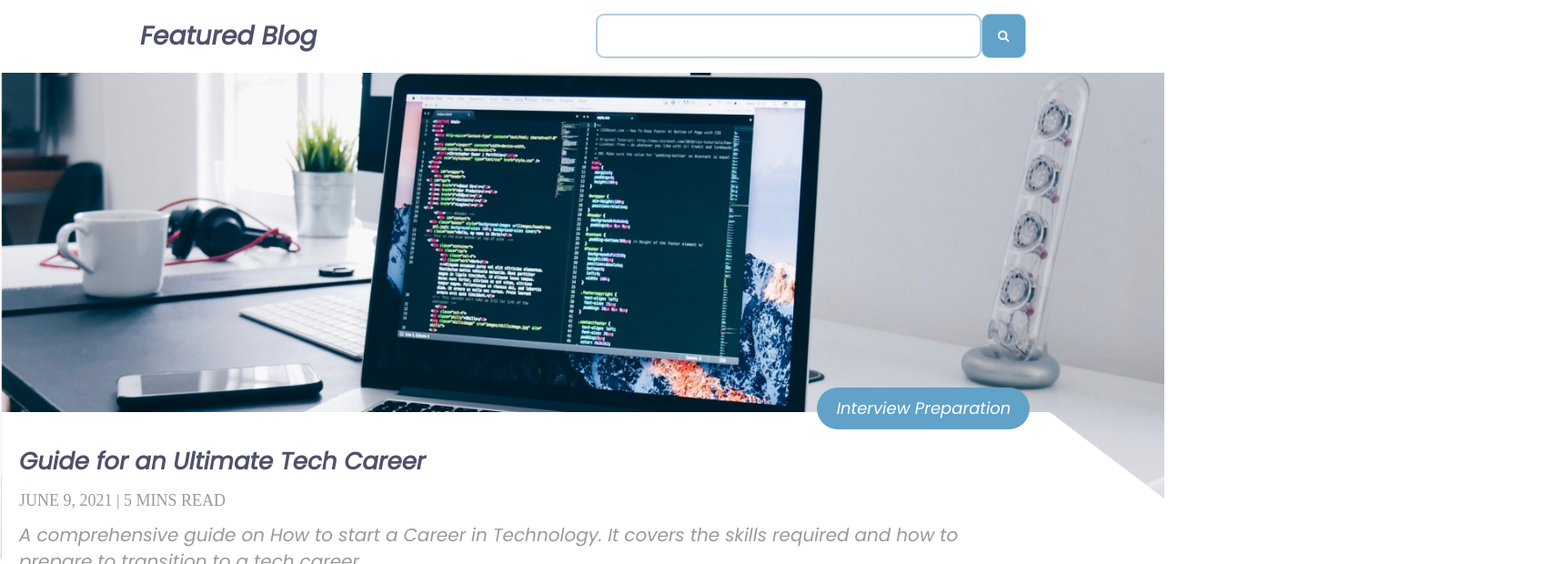
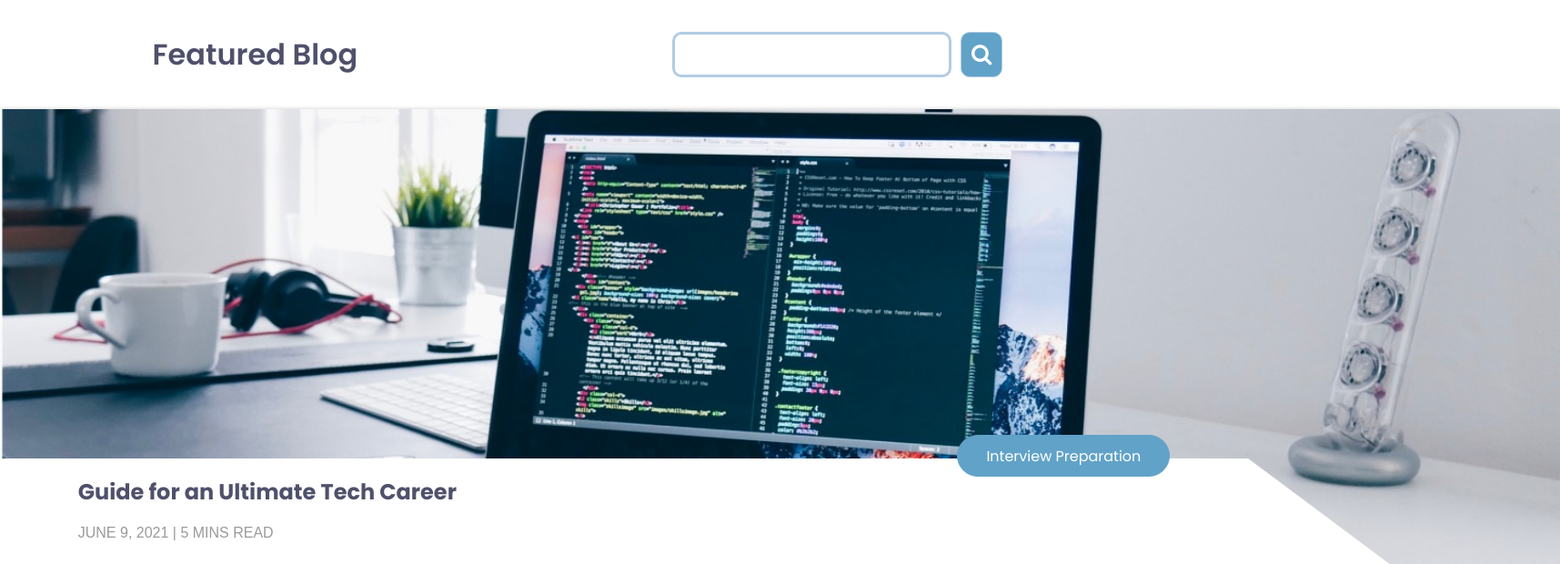
Before and after one commit to yashwanthreddyt25/Blog_renaissance_task, a plain HTML site: page Blog/index.html in a window 1280 px wide. Shown: the top 620 px of the page at 91% size, 1715 px wide, since content can reach past the window. Drawn offline with Linux system fonts and the light colour scheme; a web font is replaced by a local one.

Commit message:
Updated with new code

```diff
--- a/Blog/index.html
+++ b/Blog/index.html
@@ -27,6 +27,8 @@
             </div>
         </div>
 
+
+        <!-- Header with image section starts -->
         <div id="blog_header_mid_section">
 
             <div id="blog_image">
@@ -52,11 +54,14 @@
 
                 </div>
 
-            <div id="blog_tag">
-                <div id="blog_tag_ele">Interview Preparation</div>
-            </div>
+                <button class="blog_tag">
+                    <p class="blog_tag_ele">Interview Preparation</p>
+                </button>
+
         </div>
 
+
+        <!-- Articles start from here -->
         <div id="blog_header_bottom_section">
 
             <div class="header_card_container">
--- a/Blog/style.css
+++ b/Blog/style.css
@@ -1,231 +1,185 @@
-@import url('https://fonts.googleapis.com/css2?family=Poppins:ital@1&display=swap');
+@import url('https://fonts.googleapis.com/css2?family=Poppins:wght@400;500;600;700;800&display=swap');
+@import url('https://fonts.googleapis.com/css2?family=Proza+Libre:wght@400;500;600;700;800&display=swap');
+
 
 body {
     margin: 0;
     padding: 0;
 }
 
+/* Out-most container styling: HEADER */
 #header{
     display: flex;
     flex-direction: column;
     justify-content: space-evenly;
 }
 
+
+/* Featured Blog Title and Search Bar */
 #blog_header_top_section{
+    /* border: 2px solid red; */
+    height: 15vh;
     display: flex;
     flex-direction: row;
     justify-content: space-around;
+    align-items: center;
 }
-
 #blog_heading{
-    width: 198px;
-    height: 42px;
-    left: 121px;
-    top: 121px;
-
-    font-family: 'Poppins';
-
-    font-style: normal;
+    /* border: 2px solid green; */
+    font-family: 'Poppins', sans-serif;
     font-weight: 600;
-    font-size: 28px;
-    line-height: 149.8%;
-
-    text-align: center;
-
+    font-size: 2rem;
     color: #4F516B;
 }
-
 #search_header{
+    /* border: 2px solid green; */
     display: flex;
+    justify-content: space-evenly;
     align-items: center;
+    width: 30%;
 }
-
 #search_field{
-
-    border: 2px solid #B2CCE3;
-
+    width: 80%;
+    height: 50px;
+    border: 3px solid #B2CCE3;
+    outline: none;
+    border-radius: 10px;
+    font-family: 'Poppins', sans-serif;
+    font-size: 1.2rem;
+    font-weight: 500;
+}
+#search_field:focus{
+    border: 3px solid #80b1db;
+}
+#search_button{
     box-sizing: border-box;
-
-    width: 424px;
-    height: 49px;
-    left: 903px;
-    top: 115px;
-
-    border: 2px solid #B2CCE3;
-    border-radius: 9px;
-}
-
-#search_button{
-
-    box-sizing: border-box;
-
-    width: 49px;
-    height: 49px;
-    left: 1337px;
-    top: 114px;
-
+    width: 12%;
+    height: 50px;
+    font-size: 1.5rem;
     background: rgba(62, 142, 188, 0.82);
     border: 1px solid #B2CCE3;
-    border-radius: 9px;
+    border-radius: 10px;
+    cursor: pointer;
 }
-
 #search_button i{
-    /* fill: white; */
     filter: invert();
 }
 
+/* #header{
+    min-width: 100%;
+} */
+
+
 /* Blog header mid section start */
 
+#blog_header_mid_section{
+    /* border: 2px solid red; */
+    width: 100%;
+    height: 80vh;
+    box-shadow: 0px 1px 5px rgb(179, 177, 177);
+    position: relative;
+}
 #blog_image{
     position: relative;
     height: 100%;
 }
-
 #blog_image img{
     width: 100%;
     height: 100%;
-    padding-bottom: 20px;
 }
 
 #blog_image_content{
-
+    /* border: 2px solid green; */
     position: absolute;
     z-index: 1;
-    width: 1440px;
-    height: 217px;
-    left: 2px;
-    top: 453px;
+    width: 100%;
+    height: 40%;
+    left: 0px;
+    bottom: 0px;
     clip-path: polygon(0% 0%, 80% 0%, 100% 100%, 0% 100%);
-
-    background: #FFFFFF;
+    background: #FFF;
 }
-
+#blog_image_content div{
+    margin-left: 5%;
+    margin-top: 1.1%;
+}
 #blog_image_content_heading{
-    width: 500px;
-    height: 39px;
-    left: 121px;
-    top: 592px;
-
-    font-family: 'Poppins';
-    font-style: normal;
+    /* border: 2px solid purple; */
+    color: #4F516B;
+    font-family: 'Poppins', sans-serif;
     font-weight: 600;
-    font-size: 26px;
-    line-height: 149.8%;
-    /* identical to box height, or 39px */
-
-    padding-left: 19px;
-    padding-bottom: 10px;
-
-    color: #4F516B;
-
+    font-size: 1.5rem;
 }
-
+#blog_image_content_heading h4{
+    /* border: 2px solid red; */
+    margin: 0;
+}
 #blog_image_time{
+    /* border: 2px solid green; */
     width: 1083px;
     height: 27px;
-    left: 121px;
-    top: 641px;
-
-    font-family: 'Proza Libre';
+    font-family: 'Proza Libre', sans-serif;
     font-style: normal;
     font-weight: 400;
-    font-size: 18px;
-    line-height: 149.8%;
-    /* identical to box height, or 27px */
-
-    padding-left: 19px;
-    padding-bottom: 10px;
-
+    font-size: 1rem;
     color: #9A9A9B;
-
 }
-
 #blog_image_text_content{
-
     width: 1083px;
     height: 60px;
-    left: 121px;
-    top: 680px;
-
-    font-family: 'Poppins';
-    font-style: normal;
+    font-family: 'Poppins', sans-serif;
     font-weight: 400;
-    font-size: 20px;
-    line-height: 149.8%;
-    /* or 30px */
-
-    padding-left: 19px;
-    padding-bottom: 10px;
-
+    font-size: 1.3rem;
     color: #9A9A9B;
-
-
 }
-
 #blog_image_author{
-
     width: 240px;
     height: 30px;
-    left: 119px;
-    top: 755px;
-
-    font-family: 'Poppins';
-    font-style: normal;
+    font-family: 'Poppins', sans-serif;
     font-weight: 600;
     font-size: 20px;
-    line-height: 149.8%;
-    /* identical to box height, or 30px */
-
-
     background: linear-gradient(180deg, #444BAB 0%, #3E8EBC 100%);
     -webkit-background-clip: text;
     -webkit-text-fill-color: transparent;
-    background-clip: text;
-    text-fill-color: transparent;
-
-    padding-left: 19px;
 }
 
-#blog_tag{
+.blog_tag{
     position: absolute;
     z-index: 2;
     width: 234px;
     height: 46px;
-    left: 898px;
-    top: 426px;
-
+    right: 25%;
+    top: 56%;
+    border: 1px solid #61A2C8;
+    border-radius: 100px;
+    cursor: pointer;
     background: #61A2C8;
-    border-radius: 34.5px;
+    color: white;
+    font-family: 'Poppins', sans-serif;
+    font-size: 1rem;
+    transition: all .3s ease-in;
+    display: flex;
+    align-items: center;
+    justify-content: center;
 }
-
-#blog_tag_ele{
-    text-align: center;
-    width: 197px;
-    height: 27px;
-    left: 930px;
-    top: 553px;
-
-    font-family: 'Poppins';
-    font-style: normal;
-    font-weight: 500;
-    font-size: 18px;
-    line-height: 149.8%;
-    /* identical to box height, or 27px */
-    margin-left: 19px;
-    margin-top: 10px;
-
-    color: #FFFFFF;
+.blog_tag:hover{
+    cursor: pointer;
+    color: #61A2C8;
+    background-color: white;
+    border: 1px solid #61A2C8;
 }
-
 /* Blog header mid section end */
 
+
+
+/* Articles start from here */
+/* Card section start*/
 #blog_header_bottom_section{
-
+    margin-top: 5%;
     display: flex;
     justify-content: space-evenly;
 }
 
-/* Card section start*/
 
 .header_card{
     display: flex;
@@ -353,3 +307,15 @@ body {
 }
 
 /* Card section end */
+
+/* Media queries */
+
+@media only screen and (min-width: 768px){
+
+    #blog_header_mid_section{
+        width: 134%;
+    }
+
+}
+
+/* Media queries end */
```
Lines whose indentation alone changed are shown as unchanged.
